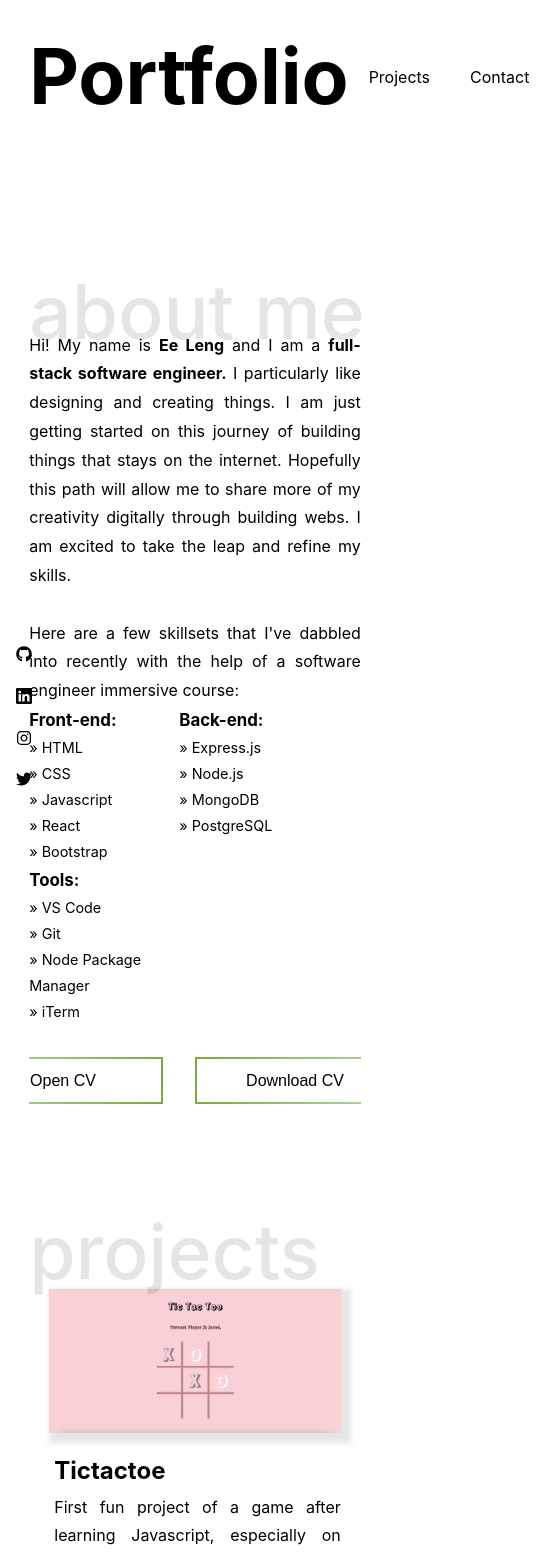
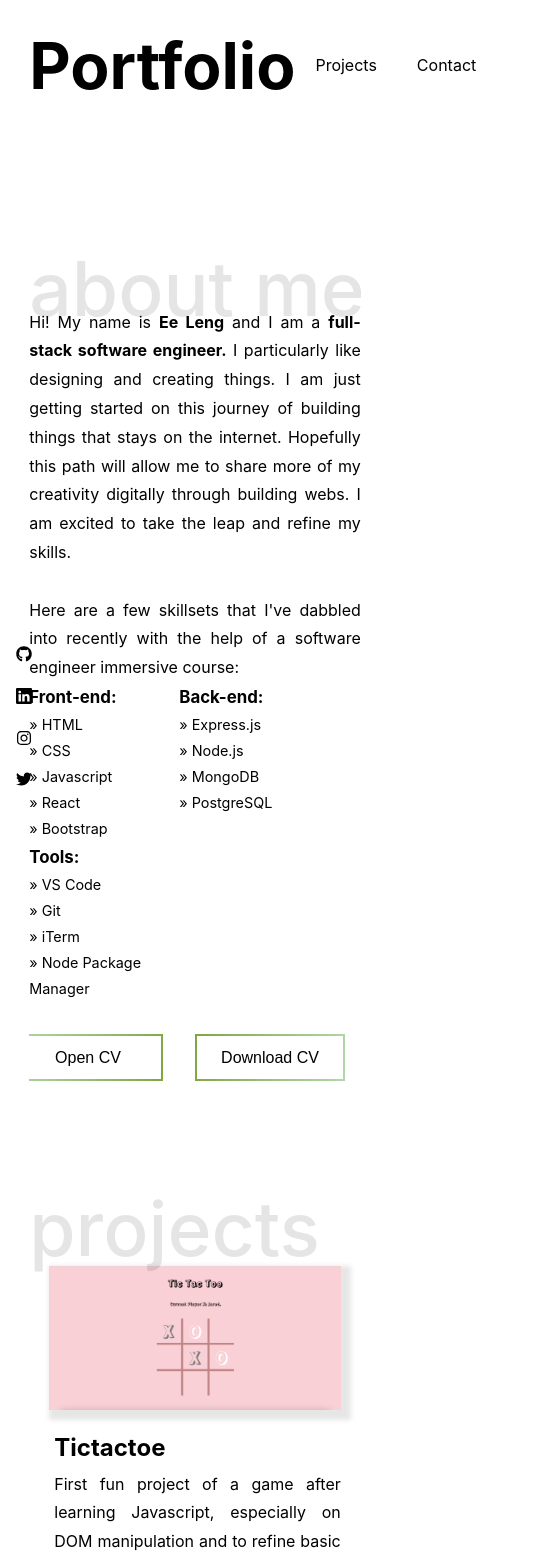
Before and after one commit to eelengc/ee-leng-s-portfolio, a React (Create React App) app: page /home in a window 390 px wide. Shown: the top 1555 px of the page, 549 px wide, since content can reach past the window. Built offline with nearby package versions, Linux system fonts and the light colour scheme; a web font is replaced by a local one.

Commit message:
edited header

```diff
--- a/src/components/About/about.css
+++ b/src/components/About/about.css
@@ -121,4 +121,9 @@
         display: flex;
         justify-content: center;
     }
+    .btn-resume,
+    .btn-view{
+        width: 150px;
+        padding: 0.8rem 1.5rem;
+    }
   }
--- a/src/components/About/about.js
+++ b/src/components/About/about.js
@@ -61,8 +61,8 @@ function About() {
           <ul>
             <li>» VS Code</li>
             <li>» Git</li>
+            <li>» iTerm</li>
             <li>» Node Package Manager</li>
-            <li>» iTerm</li>
           </ul>
         </div>
       </div>
--- a/src/components/Layout/index.css
+++ b/src/components/Layout/index.css
@@ -1,27 +1,25 @@
-@import url('https://fonts.googleapis.com/css2?family=Noto+Serif+SC&display=swap');
-@import url('https://fonts.googleapis.com/css2?family=Bodoni+Moda:ital,opsz,wght@1,6..96,800&family=Dawning+of+a+New+Day&family=Literata:ital,opsz,wght@1,7..72,300;1,7..72,500&family=Noto+Serif+SC&family=Zeyada&display=swap');
+@import url("https://fonts.googleapis.com/css2?family=Noto+Serif+SC&display=swap");
+@import url("https://fonts.googleapis.com/css2?family=Bodoni+Moda:ital,opsz,wght@1,6..96,800&family=Dawning+of+a+New+Day&family=Literata:ital,opsz,wght@1,7..72,300;1,7..72,500&family=Noto+Serif+SC&family=Zeyada&display=swap");
 
-
-.layout-container{
+.layout-container {
   text-align: center;
 }
 
-.layout-container h1{
+.layout-container h1 {
   font-size: 100px;
-    font-family: 'Zeyada', cursive;
+  font-family: "Zeyada", cursive;
   color: white;
   margin-top: 0;
   margin-bottom: 0;
 }
 
-
-.layout-container h4{
+.layout-container h4 {
   color: white;
   margin-top: 0;
   margin-bottom: 0;
 }
 
-.layout-container a{
+.layout-container a {
   cursor: pointer;
   text-decoration: none;
   display: inline-block;
@@ -30,3 +28,9 @@
   padding: 10px 50px;
   margin-top: 0;
 }
+
+@media screen and (max-width: 896px) {
+  .layout-container h1 {
+    font-size: 80px;
+  }
+}
--- a/src/components/Navbar/navbar.css
+++ b/src/components/Navbar/navbar.css
@@ -29,46 +29,13 @@ ul{
     list-style-type: none;
 }
 
-.hamburger{
-    display: none;
-}
-
 @media screen and (max-width: 896px){
     .container{
         width: 85%;
         margin: auto;
     }
-    /* .nav-menu{
-        flex-direction: column;
-        align-items:flex-end;
-        margin-right: 10px;
-        width: 100%;
-        height: 100vh;
-        position: absolute;
-        top: 0;
-        left: -100%;
-        z-index: -3;
-        background: rgba(255, 255, 255, 0.95);
-        color: white;
-        transition: fadein 0.3s;
-    }
 
-    .nav-menu.active{
-        left: 0;
-    }
-    .nav-menu li{
-        padding: 1rem 0;
-    }
-
-    .nav-menu li a{
-        font-size: 1rem;
-    }
-
-    .hamburger{
-        display: initial;
-    } */
-
-    .header-portfolio{
+    #header-portfolio{
         font-size: 4rem;
     }
 
```
Lines whose indentation alone changed are shown as unchanged.
